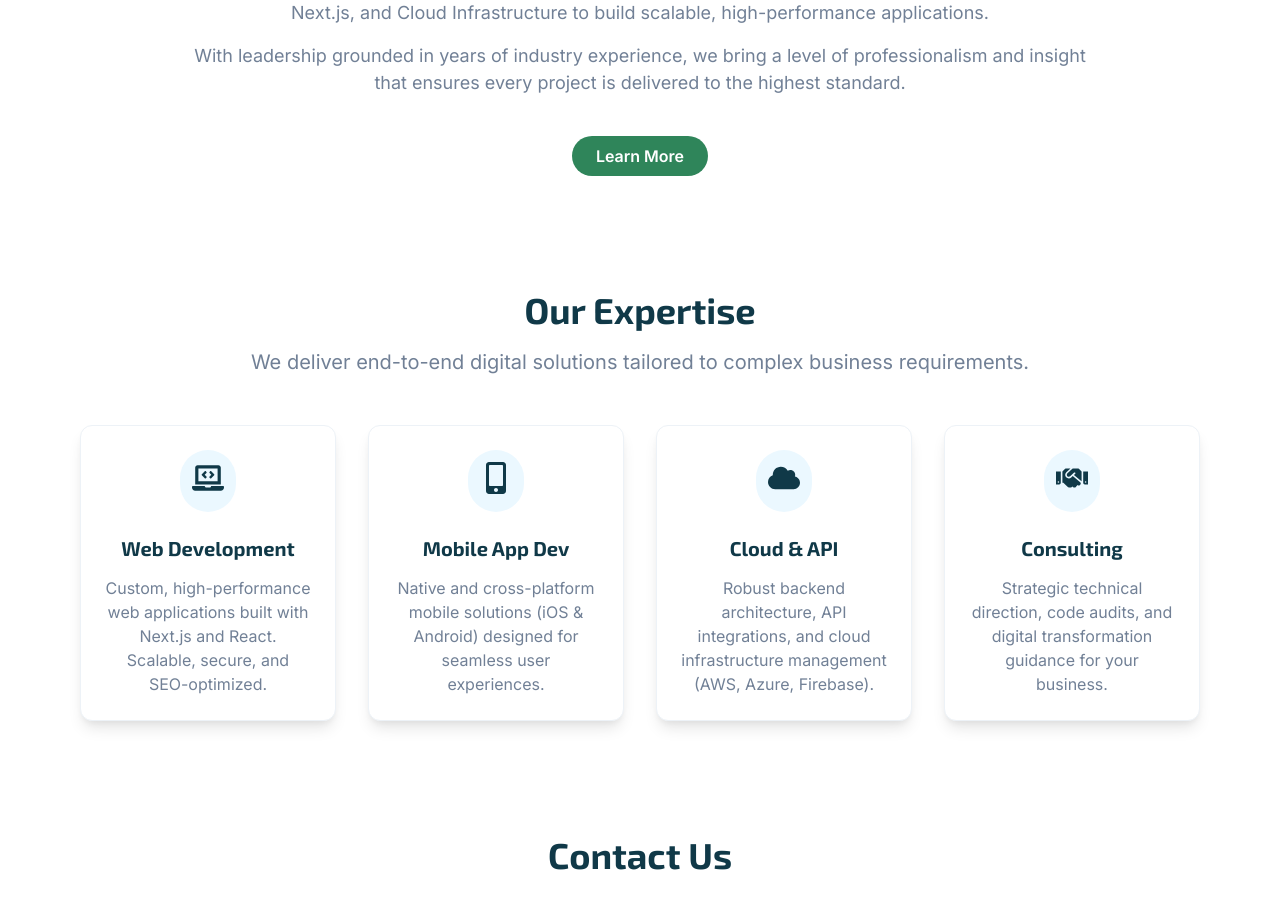
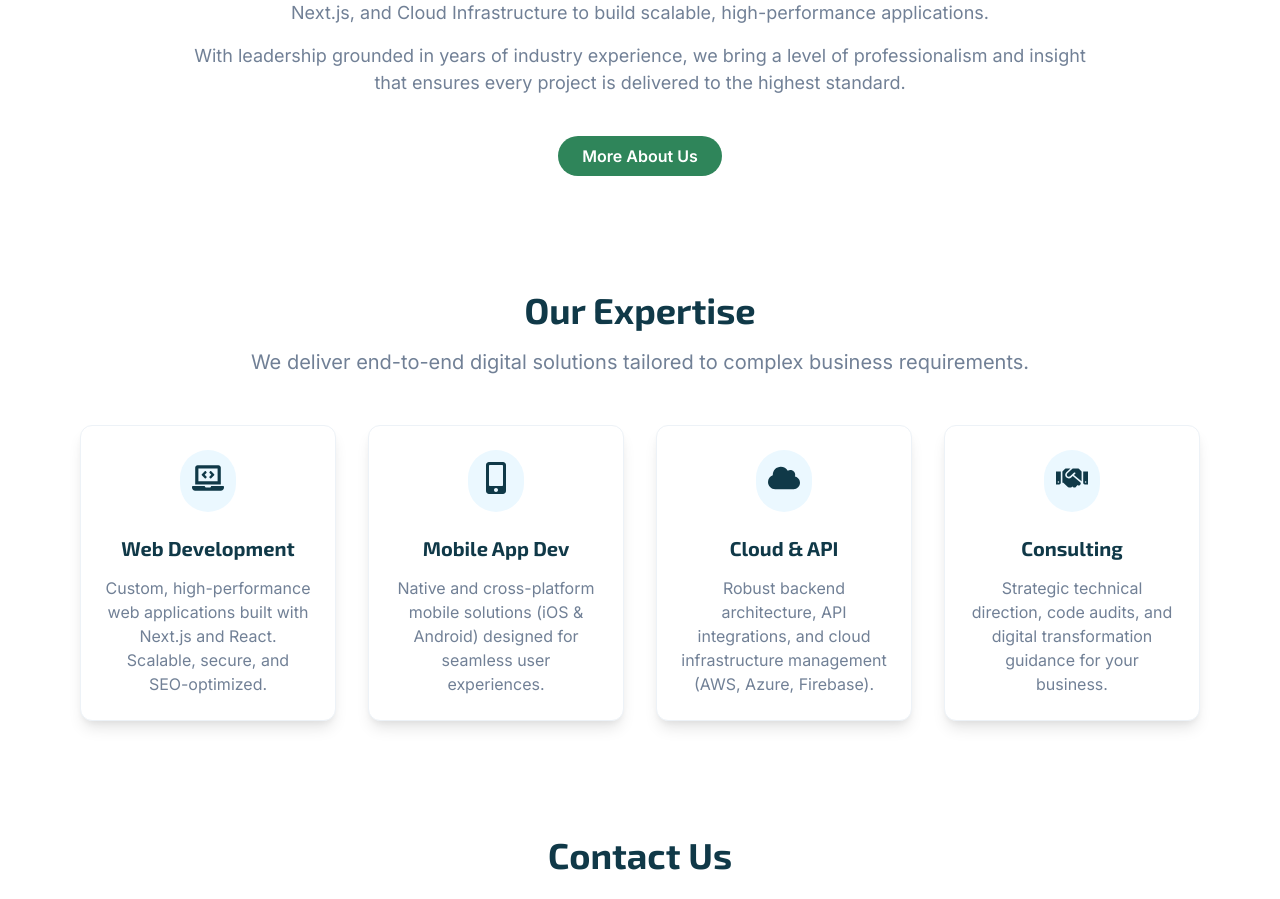
Before and after one commit to wernerbrynard/web-artisan, a Next.js app: page / in a window 1280 px wide. Shown: the part 900-1799 px from the top of the page. Built offline with nearby package versions, Linux system fonts and the light colour scheme; no server answers.

Commit message:
Fix SEO issues: valid robots.txt and descriptive link text

```diff
--- a/src/components/AboutUs.js
+++ b/src/components/AboutUs.js
@@ -42,7 +42,7 @@ export default function AboutUs() {
                   bg: 'var(--button-hover-color)',
                 }}
               >
-                Learn More
+                More About Us
               </Button>
           </Stack>
         </Stack>
```
Also changed, not shown: public/robots.txt.
